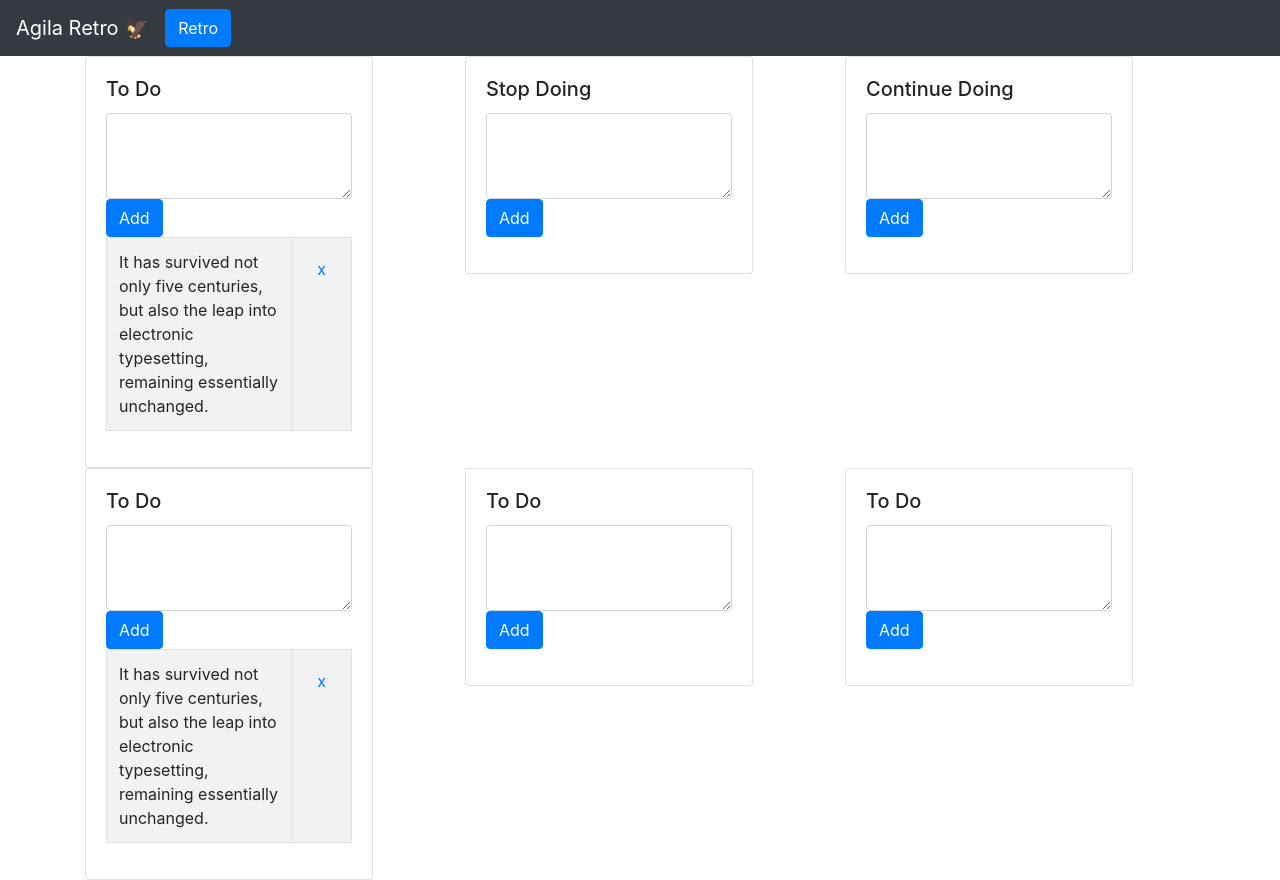
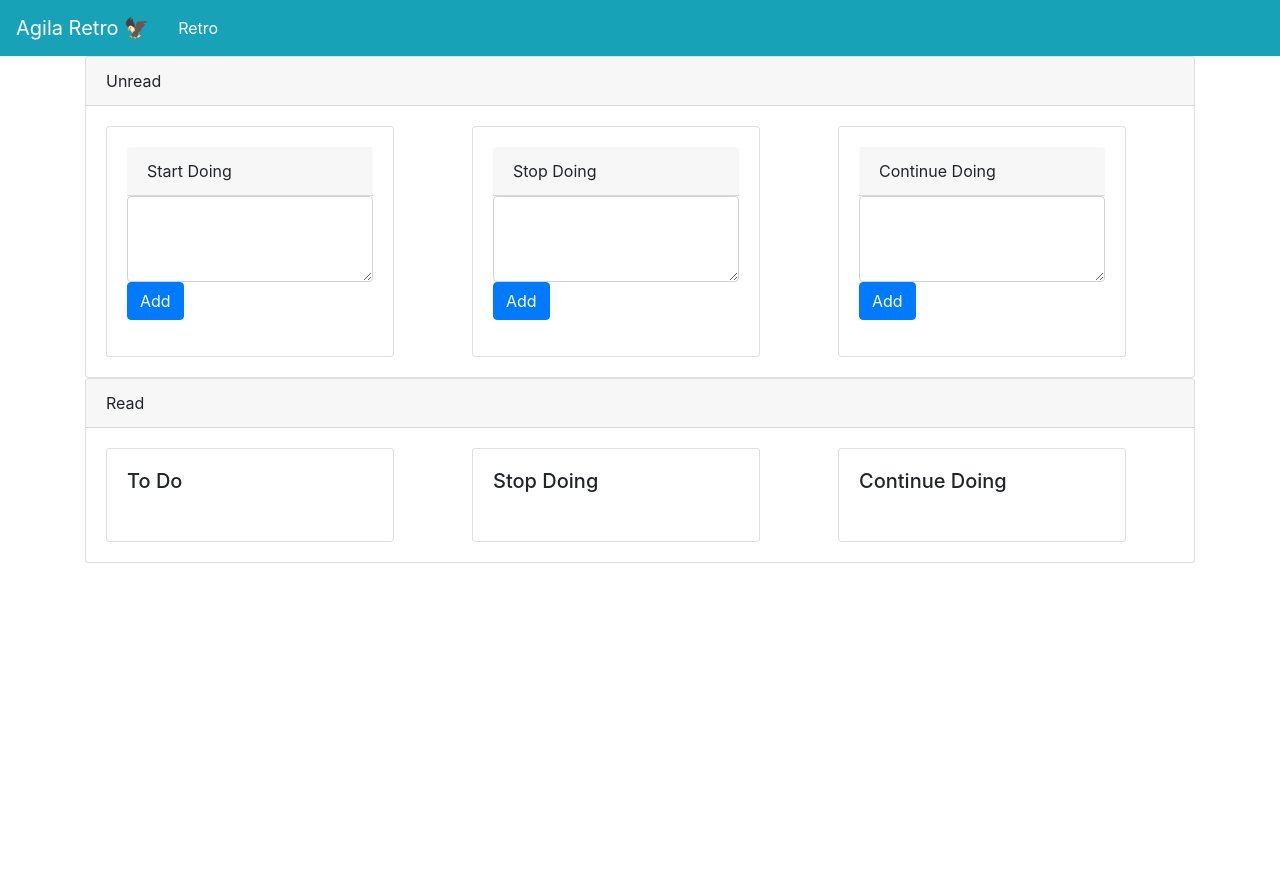
Before and after one commit to rcintron1/sprint-retro, a React (Create React App) app in the folder client/: page /retro in a window 1280 px wide. After the commit the page ends 800 px from the top, so only its background shows below. Built offline with nearby package versions, Linux system fonts and the light colour scheme.

Commit message:
feat: finalizing ui

```diff
--- a/client/src/App.js
+++ b/client/src/App.js
@@ -1,7 +1,7 @@
 import React from "react";
 import { BrowserRouter as Router, Route, Switch } from "react-router-dom";
 import Retro from "./pages/Retro";
-import Books from "./pages/Books";
+import Main from "./pages/Main";
 import Detail from "./pages/Detail";
 import NoMatch from "./pages/NoMatch";
 import Nav from "./components/Nav";
@@ -13,9 +13,9 @@ const App = () =>
     <div>
       <Nav />
       <Switch>
-        <Route exact path="/" component={Books} />
+        <Route exact path="/" component={Main} />
         <Route exact path="/retro" component={Retro} />
-        <Route exact path="/books" component={Books} />
+        { /* <Route exact path="/books" component={Books} /> */ }
         <Route exact path="/books/:id" component={Detail} />
         <Route component={NoMatch} />
       </Switch>
--- a/client/src/components/Nav/Nav.js
+++ b/client/src/components/Nav/Nav.js
@@ -2,11 +2,11 @@ import React from "react";
 import Navbar from 'react-bootstrap/Navbar'
 import Button from 'react-bootstrap/Button'
 const Nav = () =>
-<Navbar bg="dark" variant="dark" expand="lg">
+<Navbar bg="info" variant="dark" expand="lg">
   <Navbar.Brand href="/">Agila Retro 🦅</Navbar.Brand>
   <Navbar.Toggle aria-controls="basic-navbar-nav" />
   <Navbar.Collapse id="basic-navbar-nav">
-  <Button href="/retro">Retro</Button>
+  <Button variant="info" href="/retro">Retro</Button>
   </Navbar.Collapse>
 </Navbar>
 
--- a/client/src/pages/Books/Books.js
+++ /dev/null
@@ -1,118 +0,0 @@
-import React, { Component } from "react";
-import DeleteBtn from "../../components/DeleteBtn";
-import Jumbotron from "../../components/Jumbotron";
-import API from "../../utils/API";
-import { Link } from "react-router-dom";
-import { Col, Row, Container } from "../../components/Grid";
-import { List, ListItem } from "../../components/List";
-import { Input, TextArea, FormBtn } from "../../components/Form";
-
-class Books extends Component {
-  state = {
-    books: [],
-    title: "",
-    author: "",
-    synopsis: ""
-  };
-
-  componentDidMount() {
-    this.loadBooks();
-  }
-
-  loadBooks = () => {
-    API.getBooks()
-      .then(res =>
-        this.setState({ books: res.data, title: "", author: "", synopsis: "" })
-      )
-      .catch(err => console.log(err));
-  };
-
-  deleteBook = id => {
-    API.deleteBook(id)
-      .then(res => this.loadBooks())
-      .catch(err => console.log(err));
-  };
-
-  handleInputChange = event => {
-    const { name, value } = event.target;
-    this.setState({
-      [name]: value
-    });
-  };
-
-  handleFormSubmit = event => {
-    event.preventDefault();
-    if (this.state.title && this.state.author) {
-      API.saveBook({
-        title: this.state.title,
-        author: this.state.author,
-        synopsis: this.state.synopsis
-      })
-        .then(res => this.loadBooks())
-        .catch(err => console.log(err));
-    }
-  };
-
-  render() {
-    return (
-      <Container fluid>
-        <Row>
-          <Col size="md-6">
-            <Jumbotron>
-              <h1>What Books Should I Read?</h1>
-            </Jumbotron>
-            <form>
-              <Input
-                value={this.state.title}
-                onChange={this.handleInputChange}
-                name="title"
-                placeholder="Title (required)"
-              />
-              <Input
-                value={this.state.author}
-                onChange={this.handleInputChange}
-                name="author"
-                placeholder="Author (required)"
-              />
-              <TextArea
-                value={this.state.synopsis}
-                onChange={this.handleInputChange}
-                name="synopsis"
-                placeholder="Synopsis (Optional)"
-              />
-              <FormBtn
-                disabled={!(this.state.author && this.state.title)}
-                onClick={this.handleFormSubmit}
-              >
-                Submit Book
-              </FormBtn>
-            </form>
-          </Col>
-          <Col size="md-6 sm-12">
-            <Jumbotron>
-              <h1>Books On My List</h1>
-            </Jumbotron>
-            {this.state.books.length ? (
-              <List>
-                {this.state.books.map(book => (
-                  <ListItem key={book._id}>
-                    <Link to={"/books/" + book._id}>
-                      <strong>
-                        {book.title} by {book.author}
-                      </strong>
-                    </Link>
-                    <DeleteBtn onClick={() => this.deleteBook(book._id)} />
-                  </ListItem>
-                ))}
-              </List>
-            ) : (
-              <h3>No Results to Display</h3>
-            )}
-          </Col>
-        </Row>
-      </Container>
-    );
-  }
-}
-
-export default Books;
--- a/client/src/pages/Books/index.js
+++ /dev/null
@@ -1 +0,0 @@
-export { default } from "./Books.js";
--- /dev/null
+++ b/client/src/pages/Main/Main.js
@@ -0,0 +1,15 @@
+import React, { Component } from "react";
+import DeleteBtn from "../../components/DeleteBtn";
+import Jumbotron from "../../components/Jumbotron";
+import API from "../../utils/API";
+import { Link } from "react-router-dom";
+import { Col, Row, Container } from "../../components/Grid";
+import { List, ListItem } from "../../components/List";
+import { Input, TextArea, FormBtn } from "../../components/Form";
+
+const Main = ()=>
+  <Container fluid>
+    <h1>Main Page</h1>
+  </Container>
+
+export default Main;
--- /dev/null
+++ b/client/src/pages/Main/index.js
@@ -0,0 +1 @@
+export { default } from "./Main.js";
--- a/client/src/pages/Retro/retro.js
+++ b/client/src/pages/Retro/retro.js
@@ -1,6 +1,7 @@
 import React, { useState } from "react";
 import API from "../../utils/API";
 import Card from 'react-bootstrap/Card'
+import CardDeck from 'react-bootstrap/CardDeck'
 import Button from 'react-bootstrap/Button'
 import Col from 'react-bootstrap/Col'
 import Row from 'react-bootstrap/Row'
@@ -28,7 +29,7 @@ const retroCard = (props)=>{
     {console.log(props)}
     { /* <Card.Img variant="top" src="holder.js/100px180" /> */ }
     <Card.Body>
-      <Card.Title>{props.name}</Card.Title>
+      <Card.Header>{props.name}</Card.Header>
 
         <Form.Control as="textarea" onChange={e=>setTxtBoxValue(e.target.value)} value={txtBoxValue} rows="3" />
         <Button variant="primary" onClick={add_button}>Add</Button>
@@ -48,26 +49,60 @@ const retroCard = (props)=>{
   )
 }
 
+const retroCardRead = (props)=>{
 
+  return(
+    <Card style={{ width: '18rem' }}>
+    {console.log(props)}
+    { /* <Card.Img variant="top" src="holder.js/100px180" /> */ }
+    <Card.Body>
+      <Card.Title>{props.name}</Card.Title>
+        <Table striped bordered hover>
+          <tbody>
+          {props.texts.map((text,id)=>
+            <tr key={id}>
+              <td>{text}</td>
+
+            </tr>)}
+          </tbody>
+        </Table>
+
+
+    </Card.Body>
+  </Card>
+  )
+}
 const Retro = ()=> {
-  const [retroTodo, setRetroTodo] = useState(["It has survived not only five centuries, but also the leap into electronic typesetting, remaining essentially unchanged. "])
+  const [retroStart, setRetroStart] = useState([])
   const [retroStop, setRetroStop] = useState([])
   const [retroContinue, setRetroContinue] = useState([])
-
+  const [retroStartRead, setRetroStartRead] = useState([])
+  const [retroStopRead, setRetroStopRead] = useState([])
+  const [retroContinueRead, setRetroContinueRead] = useState([])
 
   return(
 
     <Container>
+      <Card >
+        <Card.Header>Unread</Card.Header>
+          <Card.Body>
           <Row>
-        <Col>{retroCard({name:"To Do", texts:retroTodo, set_text:setRetroTodo})}</Col>
+            <Col>{retroCard({name:"Start Doing", texts:retroStart, set_text:setRetroStartRead})}</Col>
             <Col>{retroCard({name:"Stop Doing", texts:retroStop, set_text:setRetroStop})}</Col>
             <Col>{retroCard({name:"Continue Doing", texts:retroContinue, set_text:setRetroContinue})}</Col>
           </Row>
+        </Card.Body>
+      </Card>
+      <Card >
+        <Card.Header>Read</Card.Header>
+          <Card.Body>
           <Row>
-      <Col>{retroCard({name:"To Do", texts:retroTodo, set_text:setRetroTodo})}</Col>
-      <Col>{retroCard({name:"To Do", texts:retroStop, set_text:setRetroStop})}</Col>
-      <Col>{retroCard({name:"To Do", texts:retroContinue, set_text:setRetroContinue})}</Col>
+          <Col>{retroCardRead({name:"To Do", texts:retroStartRead, set_text:setRetroStartRead})}</Col>
+          <Col>{retroCardRead({name:"Stop Doing", texts:retroStopRead, set_text:setRetroStopRead})}</Col>
+          <Col>{retroCardRead({name:"Continue Doing", texts:retroContinueRead, set_text:setRetroContinueRead})}</Col>
           </Row>
+          </Card.Body>
+      </Card>
     </Container>
   )
 }
```
Also changed, not shown: 1 other file (tests, documents, lock files or other folders). Lines whose indentation alone changed are shown as unchanged.
